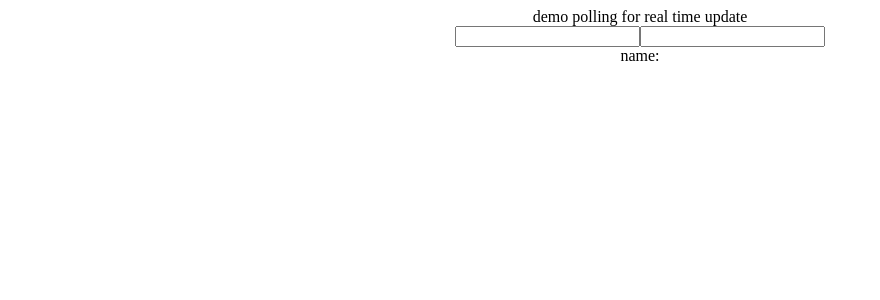
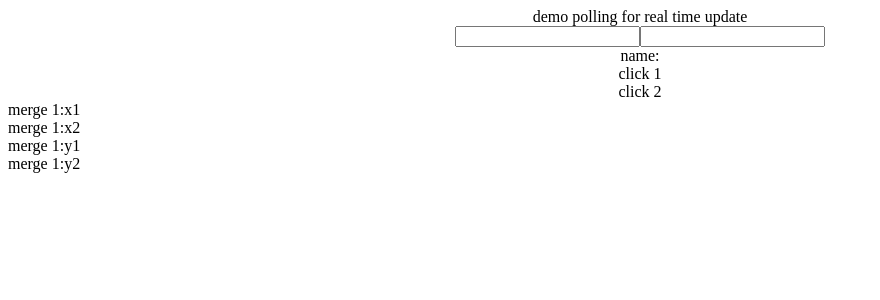
Before and after one commit to yorrran/learn-from-work, an Angular app: page / in a window 1280 px wide. Shown: the top 300 px of the page, without its empty margins (0-880 px from the left). Built offline with nearby package versions, Linux system fonts and the light colour scheme.

Commit message:
Add merge map for inner observable

```diff
--- a/package.json
+++ b/package.json
@@ -44,6 +44,6 @@
     "protractor": "~5.4.0",
     "ts-node": "~7.0.0",
     "tslint": "~5.11.0",
-    "typescript": "~3.2.2"
+    "typescript": "^3.2.2"
   }
 }
--- a/src/app/app.component.html
+++ b/src/app/app.component.html
@@ -2,5 +2,6 @@
 <div style="text-align:center">
 <app-polling></app-polling>
 <app-debounce-observable></app-debounce-observable>
+<app-merge-observable></app-merge-observable>
 <router-outlet></router-outlet>
 </div>
--- a/src/app/app.module.ts
+++ b/src/app/app.module.ts
@@ -7,9 +7,10 @@ import { PollingComponent } from "../components/polling/polling.component";
 import { HttpClientModule } from "@angular/common/http";
 import { DebounceObservableComponent } from "src/components/debounce-observable/debounce-observable.component";
 import { FormsModule } from "@angular/forms";
+import { MergeObservableComponent } from '../components/merge-observable/merge-observable.component';
 
 @NgModule({
-  declarations: [AppComponent, PollingComponent, DebounceObservableComponent],
+  declarations: [AppComponent, PollingComponent, DebounceObservableComponent, MergeObservableComponent],
   imports: [BrowserModule, AppRoutingModule, HttpClientModule, FormsModule],
   providers: [],
   bootstrap: [AppComponent]
--- a/src/components/debounce-observable/debounce-observable.component.ts
+++ b/src/components/debounce-observable/debounce-observable.component.ts
@@ -1,41 +1,45 @@
-import { Component, OnInit, ViewChild, ElementRef, OnDestroy } from "@angular/core";
-import { fromEvent, Subscription } from "rxjs";
-import { debounceTime, switchMap } from "rxjs/operators";
+import { Component, OnInit, ViewChild, ElementRef } from '@angular/core';
+import { fromEvent, Subscription } from 'rxjs';
+import { debounceTime, switchMap } from 'rxjs/operators';
 
 @Component({
-  selector: "app-debounce-observable",
-  templateUrl: "./debounce-observable.component.html",
-  styleUrls: ["./debounce-observable.component.scss"]
+  selector: 'app-debounce-observable',
+  templateUrl: './debounce-observable.component.html',
+  styleUrls: ['./debounce-observable.component.scss']
 })
-export class DebounceObservableComponent implements OnInit, OnDestroy {
-  name1: string ='';
+export class DebounceObservableComponent implements OnInit {
+  name1: string = '';
   name2: string = '';
 
-  @ViewChild("input1") input1: ElementRef | undefined;
-  @ViewChild("input2") input2: ElementRef | undefined;
+  @ViewChild('input1') input1: ElementRef | undefined;
+  @ViewChild('input2') input2: ElementRef | undefined;
 
   inputSubscription: Subscription | undefined;
 
   constructor() {}
 
   ngOnInit() {
-    const input1 = fromEvent<any>(this.input1.nativeElement, "keyup")
-      .pipe(debounceTime(200));
+    const input1 = fromEvent<any>(this.input1.nativeElement, 'keyup').pipe(
+      debounceTime(200)
+    );
 
-    const input2 = fromEvent<any>(this.input2.nativeElement, "keyup")
-      .pipe(debounceTime(200));
+    const input2 = fromEvent<any>(this.input2.nativeElement, 'keyup').pipe(
+      debounceTime(200)
+    );
 
-    this.inputSubscription = input1.pipe(switchMap(event1=>{
-      this.name1 = event1.target.value;
-      return input2
-      })).subscribe((event2)=>{
-        this.name2=event2.target.value;
-    })
+    this.inputSubscription = input1
+      .pipe(
+        switchMap(event1 => {
+          this.name1 = event1.target.value;
+          return input2;
+        })
+      )
+      .subscribe(event2 => {
+        this.name2 = event2.target.value;
+      });
   }
 
-  ngOnDestroy(){
-    this.inputSubscription &&  this.inputSubscription.unsubscribe();
+  ngOnDestroy() {
+    this.inputSubscription && this.inputSubscription.unsubscribe();
   }
-
-
 }
--- /dev/null
+++ b/src/components/merge-observable/merge-observable.component.html
@@ -0,0 +1,8 @@
+<div #clickMerge1>click 1</div>
+<div #clickMerge2>click 2</div>
+<ng-container *ngFor="let item of clickedLocations">
+  <div class="click-item">
+    <div>merge 1: </div>
+    <div>{{item}}</div>
+  </div>
+</ng-container>
--- /dev/null
+++ b/src/components/merge-observable/merge-observable.component.scss
@@ -0,0 +1,4 @@
+.click-item{
+    display:flex;
+    flex-direction:row;
+}
--- /dev/null
+++ b/src/components/merge-observable/merge-observable.component.ts
@@ -0,0 +1,19 @@
+import { Component, OnInit, ViewChild, ElementRef } from '@angular/core';
+import { fromEvent, of } from 'rxjs';
+import { mergeMap, delay, map } from 'rxjs/operators';
+
+@Component({
+  selector: 'app-merge-observable',
+  templateUrl: './merge-observable.component.html',
+  styleUrls: ['./merge-observable.component.scss']
+})
+export class MergeObservableComponent implements OnInit {
+  clickedLocations: Array<string>=[];
+  @ViewChild('clickMerge1') clickMerge1: ElementRef | undefined;
+  constructor() {}
+
+  ngOnInit() {
+    const clickEvent = of('x','y').pipe(mergeMap(e=>of(1,2).pipe(delay(500),map(num=>e+num)))).subscribe(item=>this.clickedLocations.push(item));
+
+  }
+}
```
Also changed, not shown: src/.prettierrc.json, 2 other files (tests, documents, lock files or other folders).
